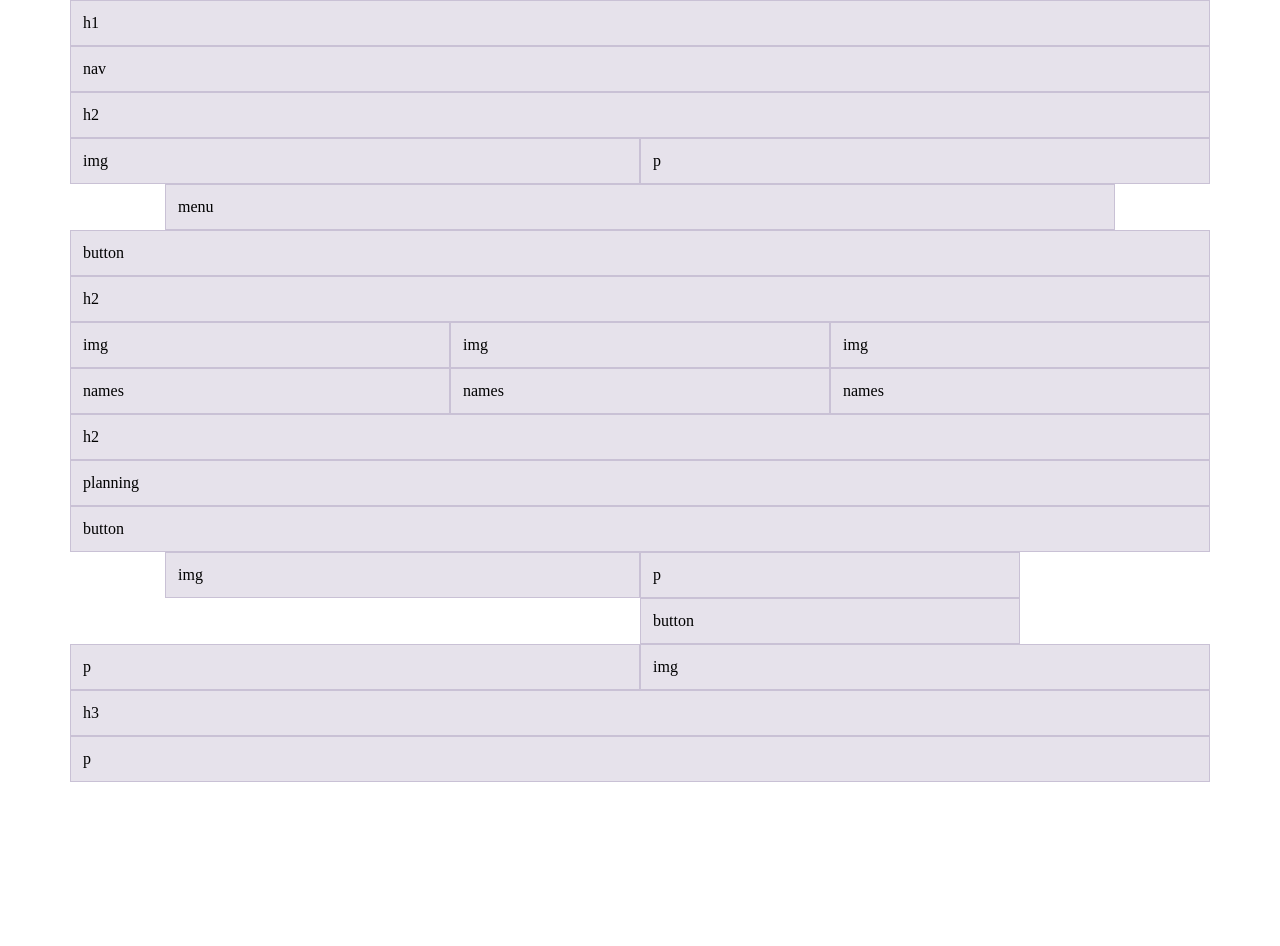
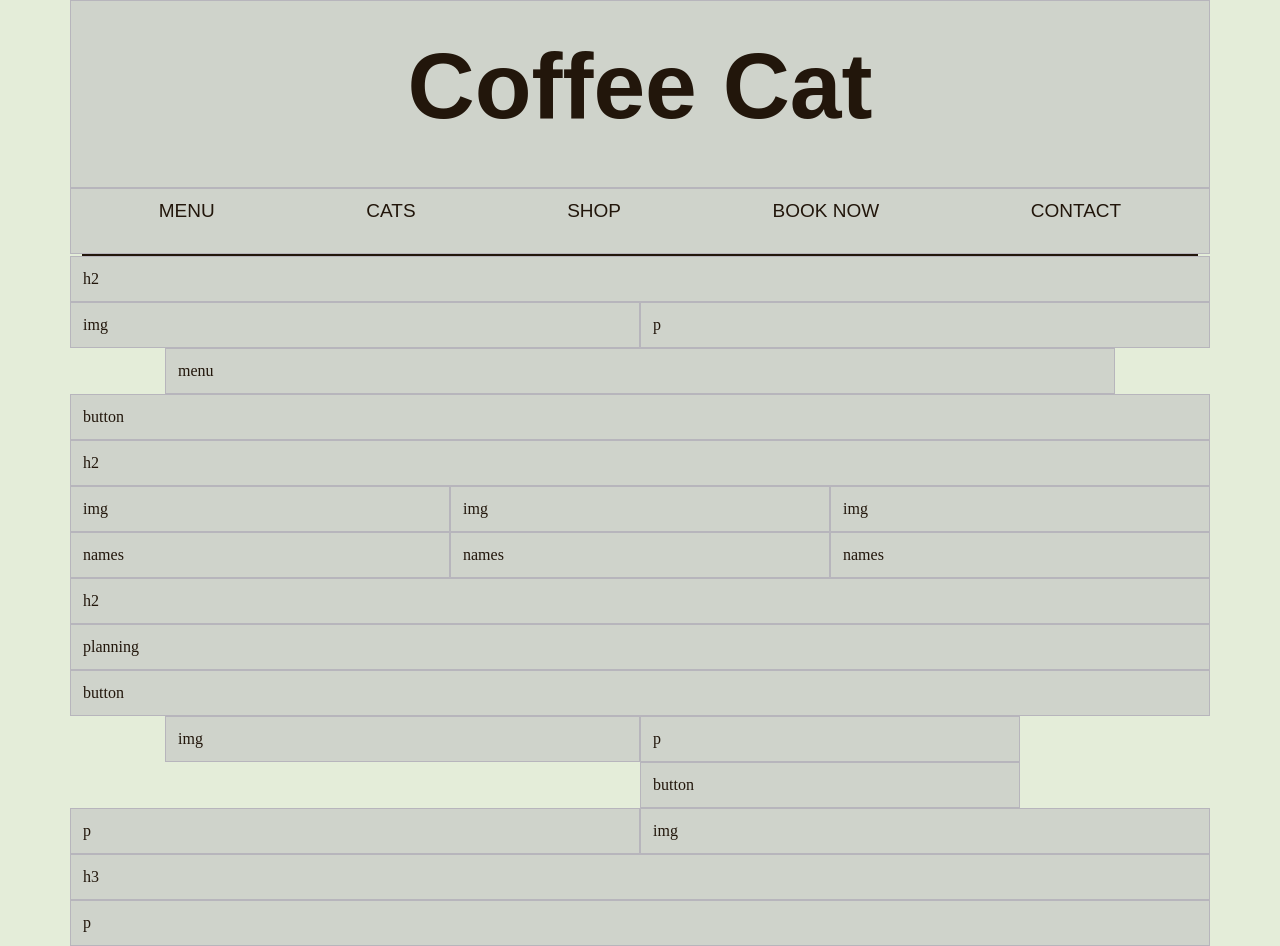
Before and after one commit to AnoukGeinoz/imd21-coffee-cat-anouk, a website built with Parcel: page src/index.html in a window 1280 px wide. Before the commit the page ends 800 px from the top, so only its background shows below. Built offline with nearby package versions, Linux system fonts and the light colour scheme; a web font is replaced by a local one.

Commit message:
realisation header

```diff
--- a/src/index.html
+++ b/src/index.html
@@ -5,13 +5,27 @@
     <title>eikon parcel starter</title>
     <meta name="viewport" content="width=device-width, initial-scale=1.0" />
     <link rel="stylesheet" href="scss/main.scss" />
+    <link rel="stylesheet" href="https://use.typekit.net/ehc0utj.css" />
   </head>
   <body>
     <div class="container">
-      <div class="row">
-        <div class="col-12">h1</div>
-        <div class="col-12">nav</div>
-      </div>
+      <header>
+        <div class="row">
+          <div class="col-12">
+            <h1>Coffee Cat</h1>
+          </div>
+          <div class="col-12">
+            <nav>
+              <a href="#menu">MENU</a>
+              <a href="#cats">CATS</a>
+              <a href="#shop">SHOP</a>
+              <a href="#book">BOOK NOW</a>
+              <a href="#contact">CONTACT</a>
+            </nav>
+          </div>
+        </div>
+        <hr class="line-separation" />
+      </header>
     </div>
     <div class="container">
       <div class="row">
--- a/src/scss/main.scss
+++ b/src/scss/main.scss
@@ -54,3 +54,47 @@ video {
 /* ====================================
 // base rules
 // ==================================== */
+
+html {
+  background-color: #e4edd9;
+  color: #22160b;
+}
+
+h1 {
+  font-family: obviously, sans-serif;
+  font-size: 41px;
+  font-weight: 700;
+  line-height: 64px;
+  text-align: center;
+  margin-bottom: 16px;
+}
+
+@media (min-width: 1024px) {
+  h1 {
+    font-size: 93px;
+    line-height: 146px;
+  }
+
+  nav {
+    font-size: 46px;
+    line-height: 47;
+  }
+}
+
+nav {
+  text-align: center;
+  font-family: anca, sans-serif;
+  font-size: 19px;
+  line-height: 19px;
+  display: flex;
+  justify-content: space-around;
+  margin-bottom: 21px;
+}
+
+nav a {
+  text-decoration: none;
+}
+
+.line-separation {
+  border: 1px solid #22160b;
+}
```
